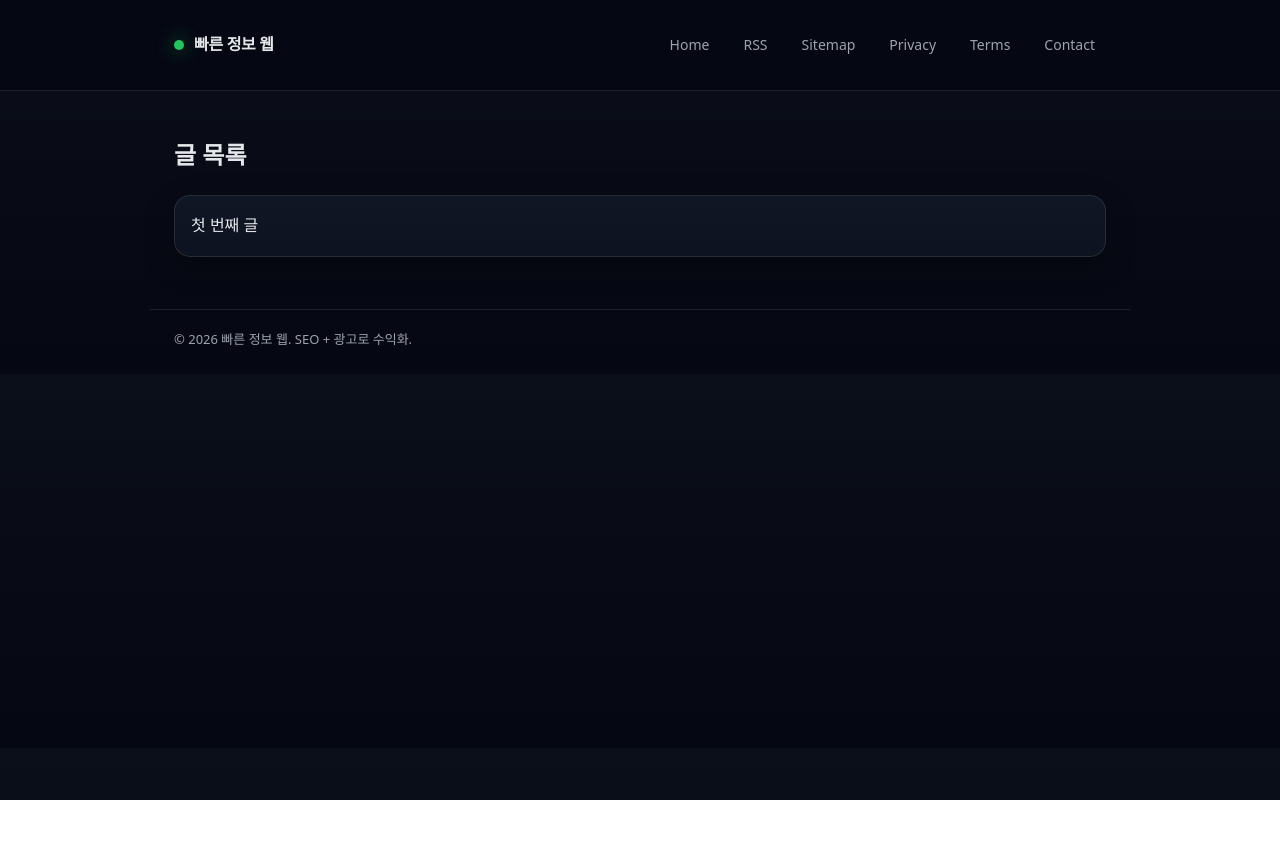
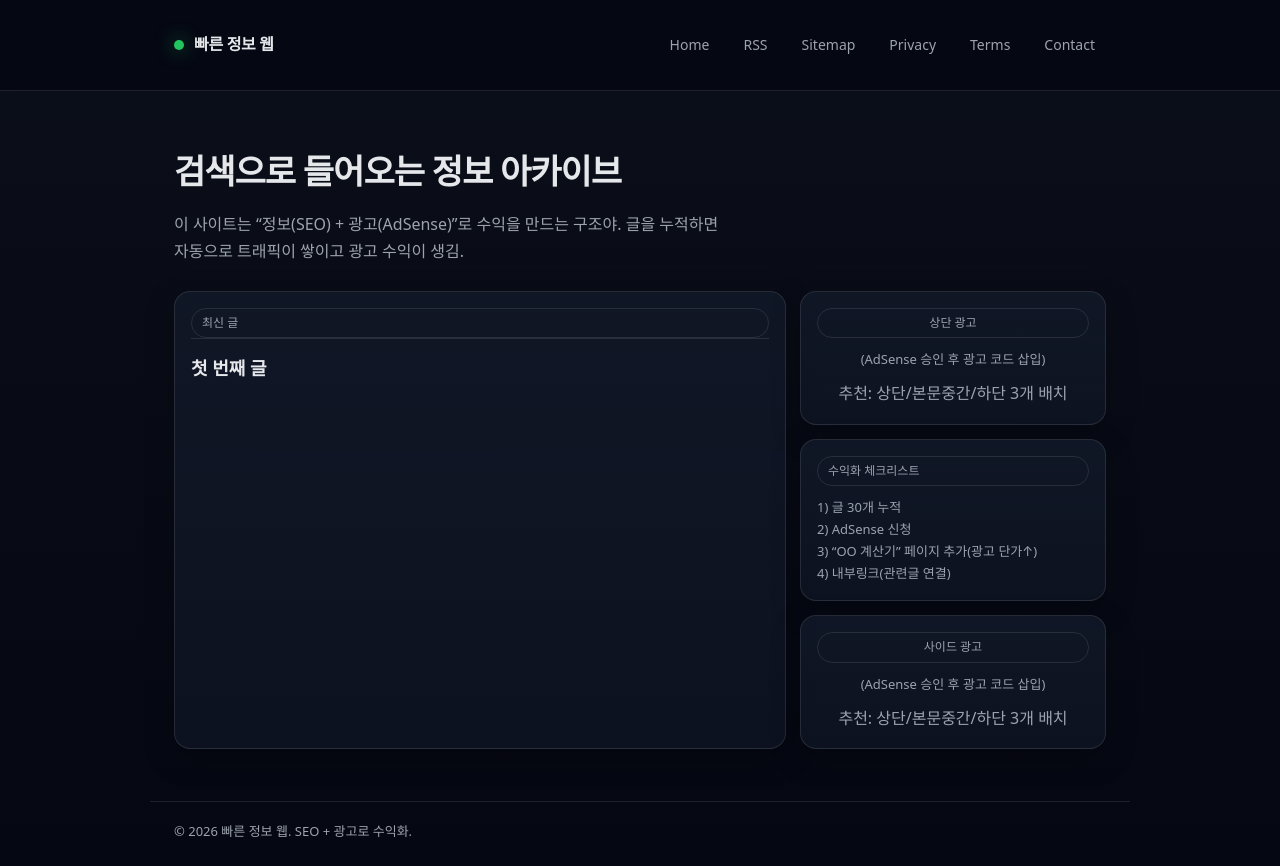
Before and after one commit to infiniste/seo-info-web, a Next.js app: page / in a window 1280 px wide. Before the commit the page ends 800 px from the top, so only its background shows below. Built offline with nearby package versions, Linux system fonts and the light colour scheme.

Commit message:
Update page.tsx

```diff
--- a/app/page.tsx
+++ b/app/page.tsx
@@ -1,15 +1,69 @@
+import Link from "next/link";
 import { getAllPostsMeta } from "../lib/posts";
+
+function AdBox({ title }: { title: string }) {
+  return (
+    <div className="card" style={{ textAlign: "center" }}>
+      <div className="badge">{title}</div>
+      <div className="meta" style={{ marginTop: 10 }}>
+        (AdSense 승인 후 광고 코드 삽입)
+      </div>
+      <div style={{ marginTop: 10, color: "#9ca3af" }}>
+        추천: 상단/본문중간/하단 3개 배치
+      </div>
+    </div>
+  );
+}
 
 export default function HomePage() {
   const posts = getAllPostsMeta();
+
   return (
     <div>
-      <h2>글 목록</h2>
-      {posts.map(p => (
-        <div key={p.slug} className="card">
-          <a href={`/posts/${p.slug}`}>{p.title}</a>
+      <div className="hero">
+        <h1>검색으로 들어오는 정보 아카이브</h1>
+        <p>
+          이 사이트는 “정보(SEO) + 광고(AdSense)”로 수익을 만드는 구조야.
+          글을 누적하면 자동으로 트래픽이 쌓이고 광고 수익이 생김.
+        </p>
+      </div>
+
+      <div className="grid">
+        <div className="card">
+          <div className="badge">최신 글</div>
+
+          {posts.map((p) => (
+            <div key={p.slug} className="postItem">
+              <Link href={`/posts/${p.slug}`}>
+                <h2 className="postTitle">{p.title}</h2>
+              </Link>
+              {p.description ? <div className="meta">{p.description}</div> : null}
+              <div className="meta">{p.date}</div>
+              {p.tags?.length ? (
+                <div className="badges">
+                  {p.tags.slice(0, 6).map((t) => (
+                    <span key={t} className="badge">#{t}</span>
+                  ))}
+                </div>
+              ) : null}
+            </div>
+          ))}
         </div>
-      ))}
+
+        <div style={{ display: "grid", gap: 14 }}>
+          <AdBox title="상단 광고" />
+          <div className="card">
+            <div className="badge">수익화 체크리스트</div>
+            <div className="meta" style={{ marginTop: 10 }}>
+              1) 글 30개 누적<br />
+              2) AdSense 신청<br />
+              3) “OO 계산기” 페이지 추가(광고 단가↑)<br />
+              4) 내부링크(관련글 연결)
+            </div>
+          </div>
+          <AdBox title="사이드 광고" />
+        </div>
+      </div>
     </div>
   );
 }
```
